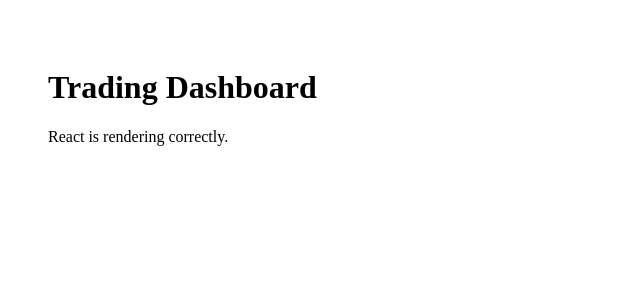
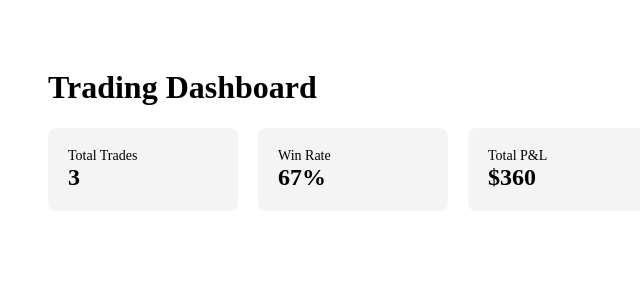
Before and after one commit to nn6vgzby7x-cell/trading-dashboard, a React (Create React App) app: page / in a window 1280 px wide. Shown: the top 300 px of the page, without its empty margins (0-640 px from the left). Built offline with nearby package versions, Linux system fonts and the light colour scheme.

Commit message:
Update App.js
add basic dashboard stats

```diff
--- a/src/App.js
+++ b/src/App.js
@@ -2,7 +2,28 @@ export default function App() {
   return (
     <div style={{ padding: 40 }}>
       <h1>Trading Dashboard</h1>
-      <p>React is rendering correctly.</p>
+
+      <div style={{ display: "flex", gap: 20, marginTop: 20 }}>
+        <Stat title="Total Trades" value="3" />
+        <Stat title="Win Rate" value="67%" />
+        <Stat title="Total P&L" value="$360" />
+      </div>
     </div>
   );
 }
+
+function Stat({ title, value }) {
+  return (
+    <div
+      style={{
+        padding: 20,
+        background: "#f4f4f4",
+        borderRadius: 8,
+        minWidth: 150,
+      }}
+    >
+      <div style={{ fontSize: 14 }}>{title}</div>
+      <div style={{ fontSize: 24, fontWeight: "bold" }}>{value}</div>
+    </div>
+  );
+}
```
